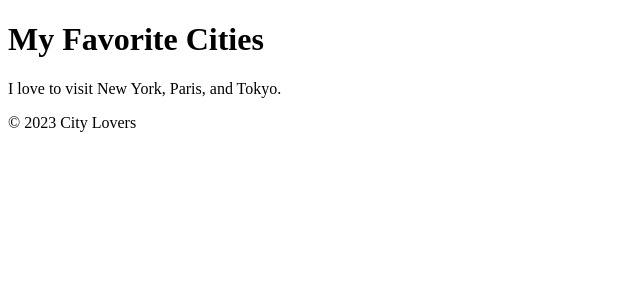
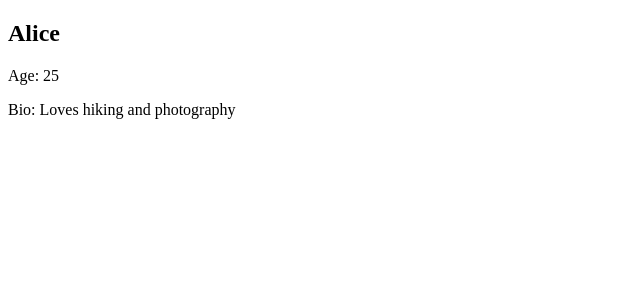
Before and after one commit to Melaku-N/alx-fe-reactjs, a React (Vite) app in the folder alx-react-app/: page / in a window 1280 px wide. Shown: the top 300 px of the page, without its empty margins (0-640 px from the left). Built offline with nearby package versions, Linux system fonts and the light colour scheme.

Commit message:
Create a user profile

```diff
--- a/alx-react-app/src/App.jsx
+++ b/alx-react-app/src/App.jsx
@@ -1,14 +1,8 @@
-import Header from "./components/Header";
-import MainContent from "./components/MainContent";
-import Footer from "./components/Footer";
+import UserProfile from "./components/UserProfile";
 
 function App() {
   return (
-    <>
-      <Header />
-      <MainContent />
-      <Footer />
-    </>
+    <UserProfile name="Alice" age="25" bio="Loves hiking and photography" />
   );
 }
 
--- /dev/null
+++ b/alx-react-app/src/components/UserProfile.jsx
@@ -0,0 +1,11 @@
+const UserProfile = (props) => {
+  return (
+    <div>
+      <h2>{props.name}</h2>
+      <p>Age: {props.age}</p>
+      <p>Bio: {props.bio}</p>
+    </div>
+  );
+};
+
+export default UserProfile;
```
